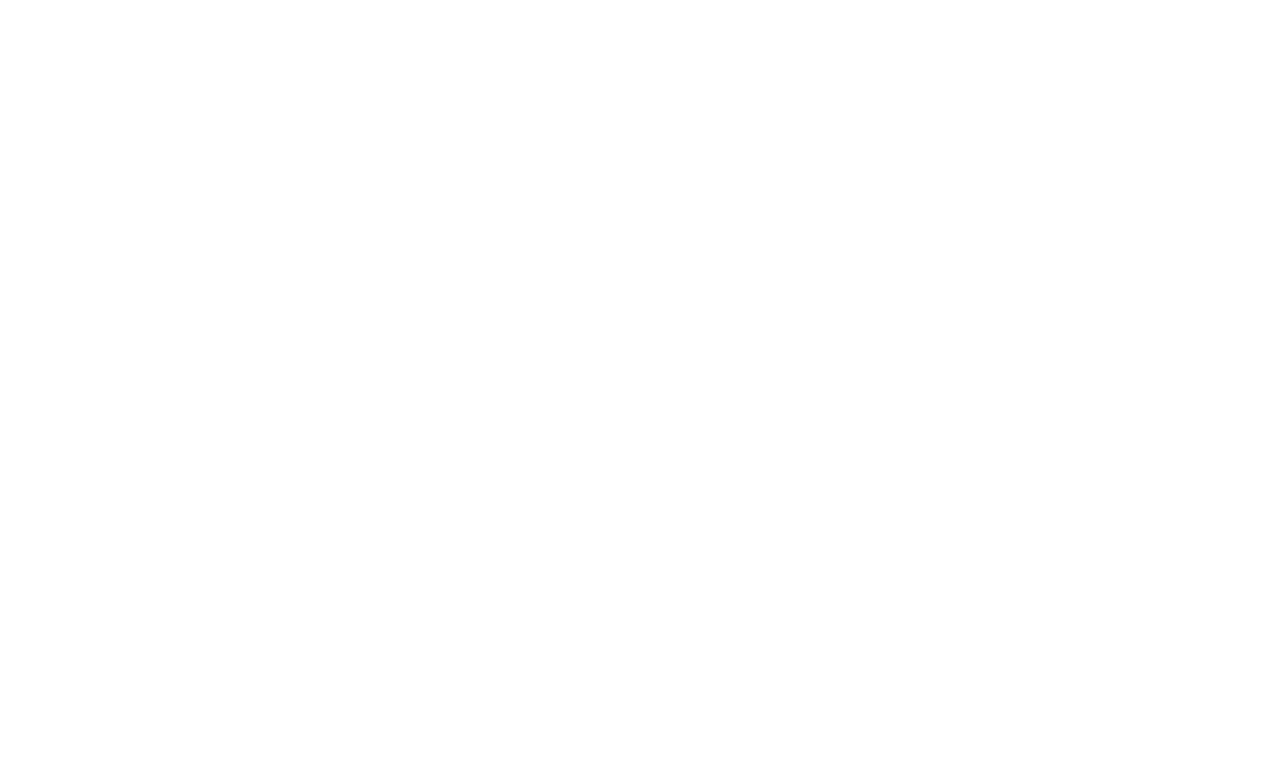
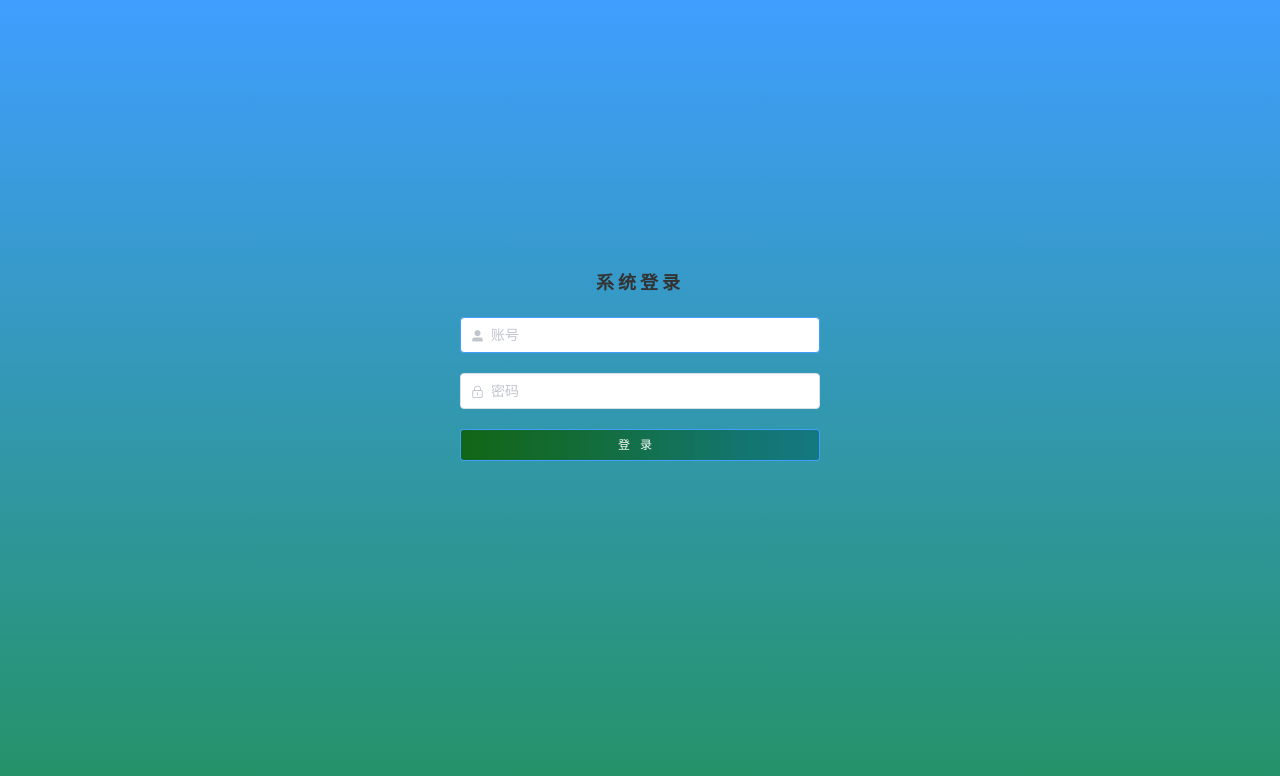
Before and after one commit to Amos-zH/Manage-demo-vue, a Vue app: page /login in a window 1280 px wide. Shown: the top 776 px of the page. Built offline with nearby package versions, Linux system fonts and the light colour scheme.

Commit message:
* 初始化样式，登录页面开发

```diff
--- a/src/App.less
+++ b/src/App.less
@@ -1,7 +1,34 @@
+// * 初始化样式
+html, body { height: 100%; overflow: hidden; }
+body, h1, h2, h3, h4, h5, h6, hr, p, blockquote, dl, dt, dd, ul, ol, li, pre, form, fieldset, legend, button, input, textarea, th, td { margin:0; padding:0; }
+body, button, input, select, textarea { font:12px/1.5 "\5FAE\8F6F\96C5\9ED1","Microsoft Yahei",arial,"Hiragino Sans GB",tahoma,"\5B8B\4F53" }
+h1, h2, h3, h4, h5, h6{ font-size:100%; }
+address, cite, dfn, em, var, i { font-style:normal; }
+code, kbd, pre, samp { font-family:couriernew, courier, monospace; }
+small{ font-size:12px; }
+ul{ list-style:none; }
+a { text-decoration:none;color: #4d6dad; }
+a:hover { text-decoration:underline;color: #223253; }
+sup { vertical-align:text-top; }
+legend { color:#000; }
+fieldset, img { border:0; }
+button, input, select, textarea { font-size:100%; } table { border-collapse:collapse; border-spacing:0; }
+a,input[type="input"],input[type="button"]{ cursor: pointer; }
+
+// * 定义页面内样式
 #app {
+    width: 100%;
+    height: 100%;
     font-family: 'Avenir', Helvetica, Arial, sans-serif;
     -webkit-font-smoothing: antialiased;
     -moz-osx-font-smoothing: grayscale;
     text-align: center;
-    color: #2c3e50;
+    color: #333;
+    .clearfix:after{
+        display: block;
+        content: '.';
+        height: 0;
+        visibility: hidden;
+        clear: both;
+    }
 }
--- /dev/null
+++ b/src/views/login/login.less
@@ -0,0 +1,38 @@
+.login {
+    background: linear-gradient(to bottom,#409eff,#259265);
+    -webkit-background-clip: padding-box;
+    height: 100%;
+    .login-box {
+        width: 400px;
+        height: 300px;
+        font-size: 18px;
+        position: absolute;
+        top: 50%;
+        left: 50%;
+        margin-top: -150px;
+        margin-left: -200px;
+        .login-title {
+            padding: 20px 0;
+            letter-spacing: 4px;
+            font-weight: bold;
+        }
+        .login-account, .login-pwd {
+            width: 90%;
+            margin-bottom: 20px;
+        }
+        .login-btn {
+            width: 90%;
+            letter-spacing: 10px;
+            background: url('../../assets/paint.png');
+            -webkit-background-clip: padding-box;/*规定背景绘制区域*/
+            -webkit-animation-name: masked-animation;/*动画的名称*/
+            -webkit-animation-duration: 20s;/*动画完成一个周期需要的时间*/
+            -webkit-animation-iteration-count: infinite;/*动画播放次数--无限次*/
+            -webkit-animation-timing-function: linear;/*规定动画的速度曲线*/
+        }
+    }
+}
+@-webkit-keyframes masked-animation{
+    0%{ background-position: left bottom; }
+    100%{ background-position: right bottom; }
+}
--- a/src/views/login/login.vue
+++ b/src/views/login/login.vue
@@ -1,4 +1,43 @@
 <template>
     <div class="login">
+        <div class="login-box">
+            <p class="login-title">系统登录</p>
+            <el-input
+                v-model="account"
+                class="login-account"
+                placeholder="账号"
+                size="medium"
+                prefix-icon="el-icon-user-solid"
+                autofocus
+            />
+            <el-input
+                v-model="pwd"
+                class="login-pwd"
+                placeholder="密码"
+                size="medium"
+                type="password"
+                show-password
+                prefix-icon="el-icon-lock"
+            />
+            <el-button class="login-btn" type="primary">登录</el-button>
+        </div>
     </div>
 </template>
+
+<script>
+export default {
+    name: 'welcome',
+    data () {
+        return {
+            account: '',
+            pwd: ''
+        }
+    },
+    methods: {
+    }
+}
+</script>
+
+<style lang="less" scoped>
+@import './login.less';
+</style>
--- a/vue.config.js
+++ b/vue.config.js
@@ -64,11 +64,11 @@
                 cacheGroups: {}
             })
 
-        // 'src/lib' 目录下为外部库文件，不参与 eslint 检测
+        // 'src/assets' 目录下为外部库文件，不参与 eslint 检测
         config.module
             .rule('eslint')
             .exclude
-            .add('/Users/maybexia/Downloads/FE/community_built-in/src/lib')
+            .add('/Users/mac/zh/workSpace/Manage-demo-vue/src/assets')
             .end()
     },
 
```
Also changed, not shown: package.json (+5 -4 lines), src/assets/paint.png (added).
